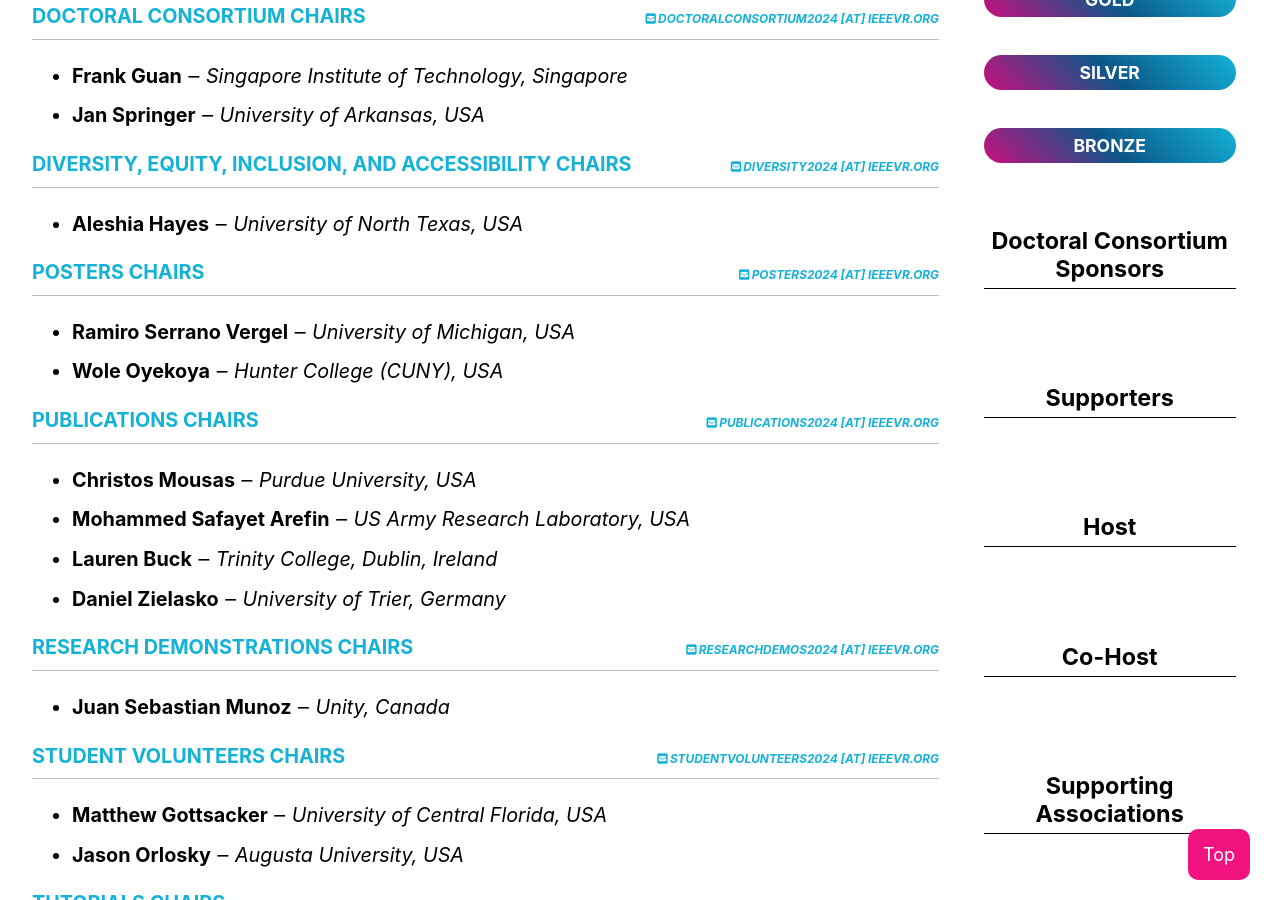
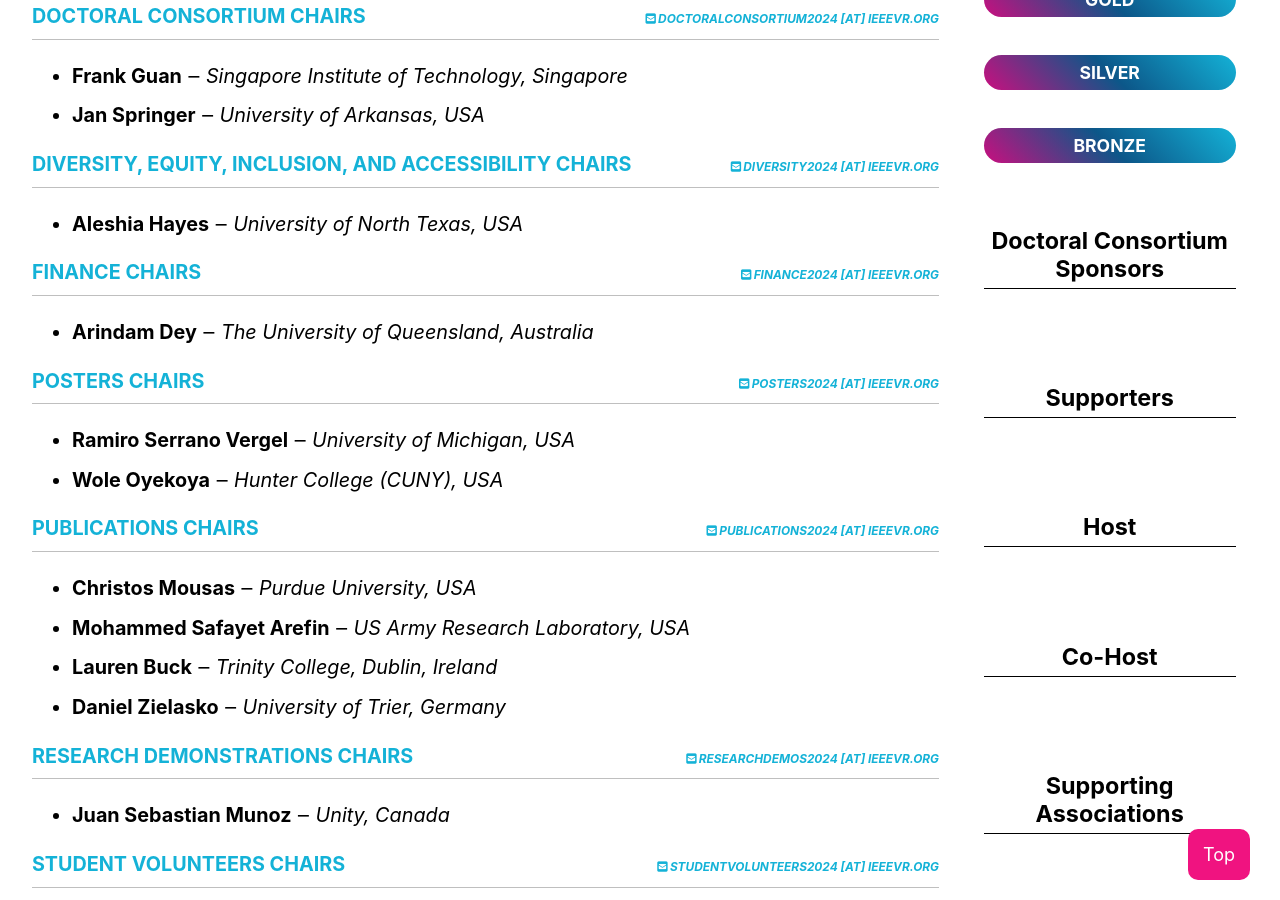
Before and after one commit to ieeevr/2024, a Jekyll site: the page built from committees/conference-committee/index.md, in a window 1280 px wide and 900 px high, scrolled down 1026 px. Built offline with Jekyll 4.4.1, drawn with Linux system fonts in a browser that asks for light colours; cached includes are drawn as plain includes; nearby versions of some CDN libraries.

Commit message:
Finance Chair

```diff
--- a/committees/conference-committee/index.md
+++ b/committees/conference-committee/index.md
@@ -34,6 +34,12 @@
 	<h2>Diversity, Equity, Inclusion, and Accessibility Chairs <div class="floatRight"><i class="fas fa-fw fa-envelope-square emailIconSm" style=""></i><i class="emailTextSm">diversity2024 [at] ieeevr.org</i></div></h2>
 	<ul>
 		<li><span class="bold">Aleshia Hayes</span> &#x2012; <i>University of North Texas, USA</i></li>
+	</ul>
+</div>
+<div>
+	<h2>Finance Chairs <div class="floatRight"><i class="fas fa-fw fa-envelope-square emailIconSm" style=""></i><i class="emailTextSm">finance2024 [at] ieeevr.org</i></div></h2>
+	<ul>
+		<li><span class="bold">Arindam Dey</span> &#x2012; <i>The University of Queensland, Australia</i></li>
 	</ul>
 </div>
 <div>
```
